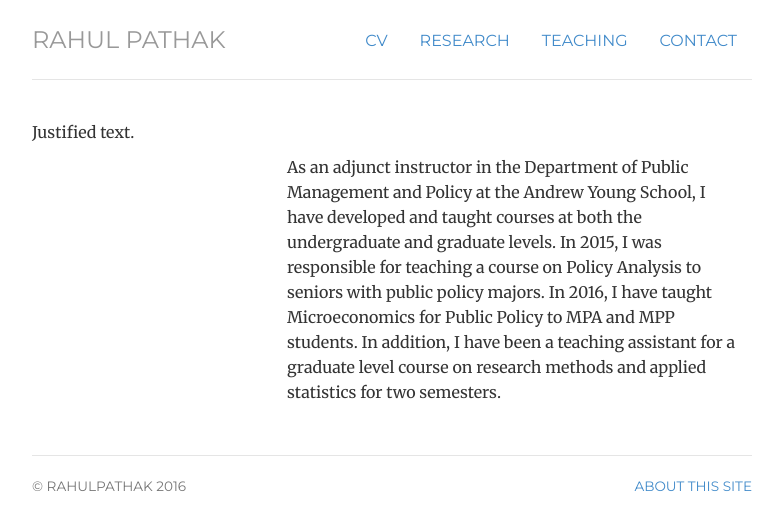
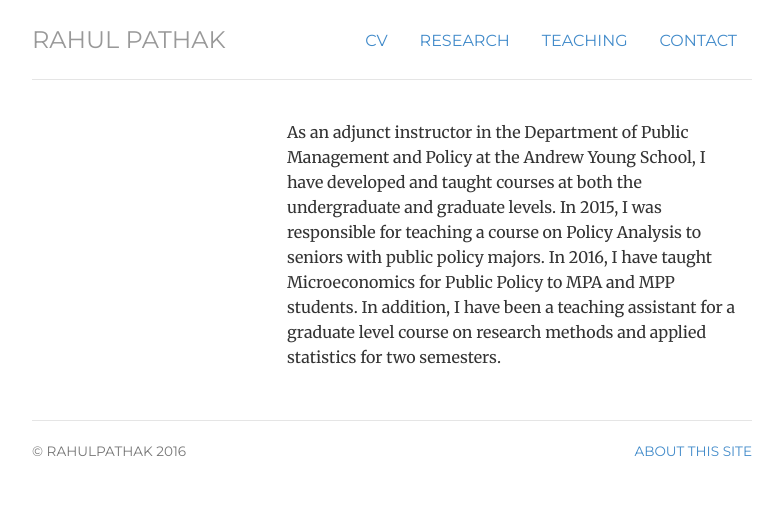
Before and after one commit to pathak-rahul/pathak-rahul.github.io, a Jekyll site: the page built from teaching/index.html, in a window 1280 px wide. Shown: the top 530 px of the page, without its empty margins (248-1031 px from the left). Built offline with Jekyll 4.4.1, drawn with Linux system fonts in a browser that asks for light colours.

Commit message:
Update index.html

```diff
--- a/teaching/index.html
+++ b/teaching/index.html
@@ -5,7 +5,6 @@ title: teaching
 <div class="teaching">
 
 <div class="row marketing">
-<p class="text-justify">Justified text.</p>
 	<div class="col-sm-4">
 	</div>
 	<div itemscope itemtype="http://data-vocabulary.org/Person" class="col-sm-8">
```
